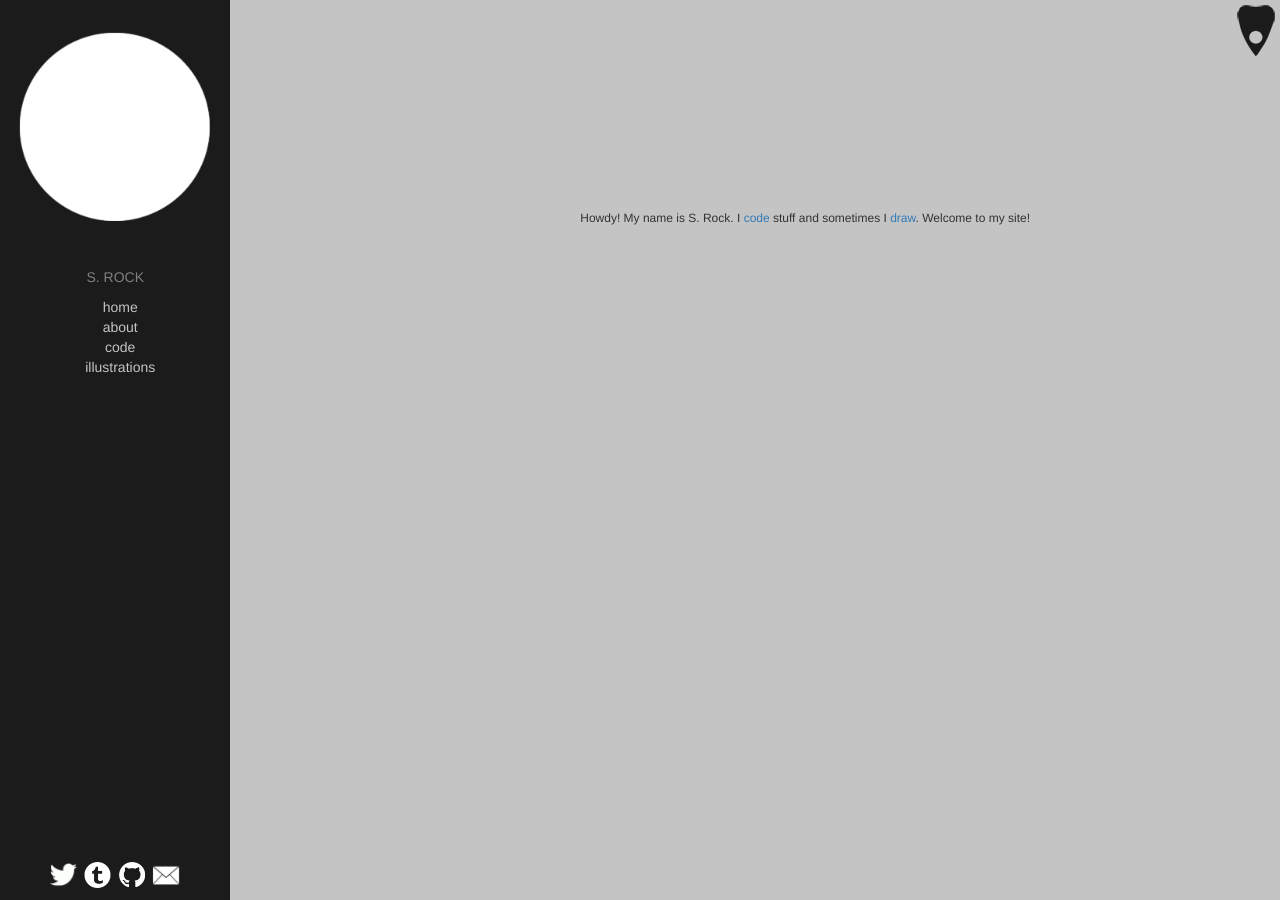
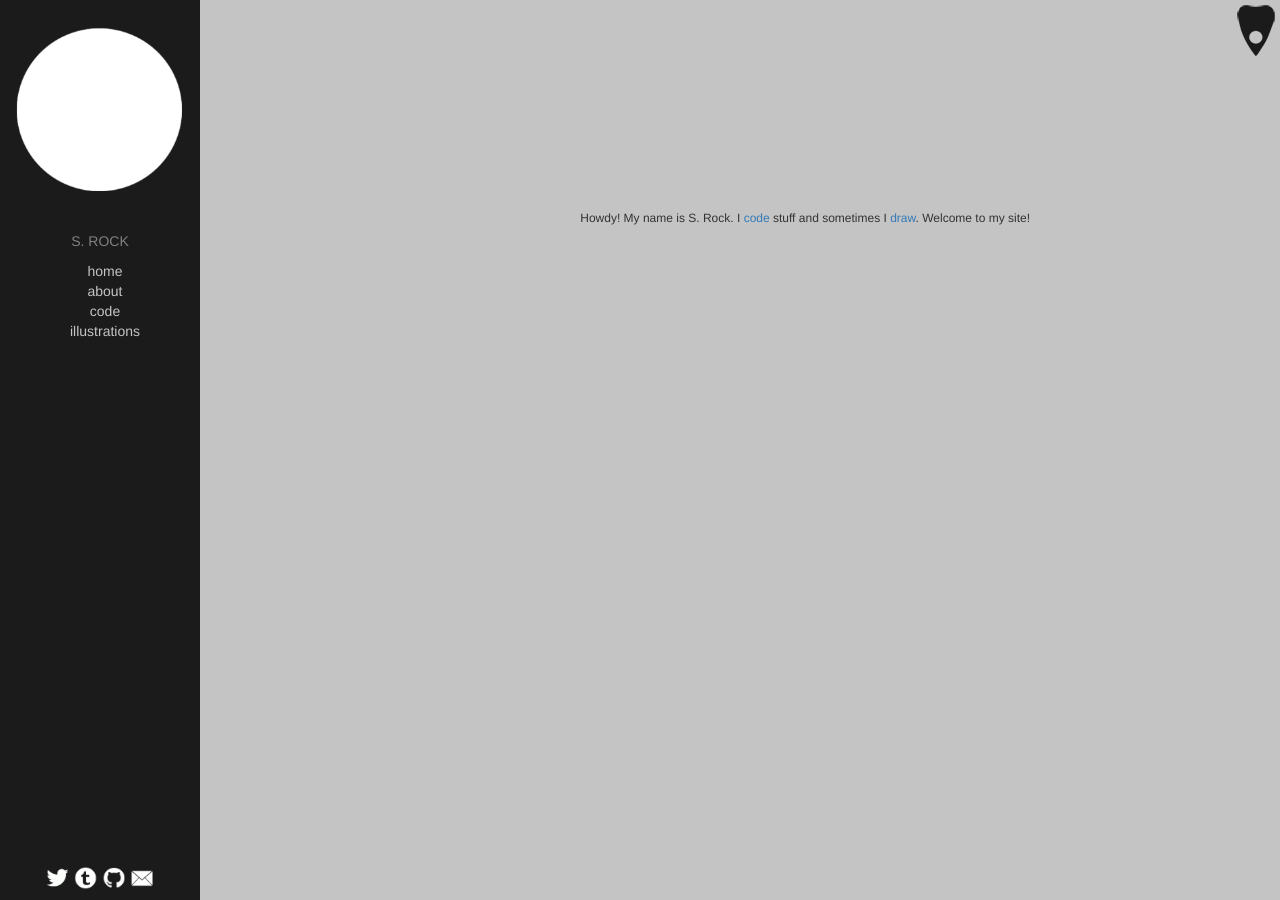
Before and after one commit to Revenir/revenir.github.io, a Jekyll site: the page built from index.html, in a window 1280 px wide. Built offline with Jekyll 4.4.1, drawn with Linux system fonts in a browser that asks for light colours.

Commit message:
Update main.css

```diff
--- a/css/main.css
+++ b/css/main.css
@@ -6,7 +6,7 @@ html{
       display: block;
       position:fixed;
       float: right;
-      width: 18%;
+      width: 200px;
       height: 100%;
       background-color:#1b1b1b;
       overflow: hidden;
```
